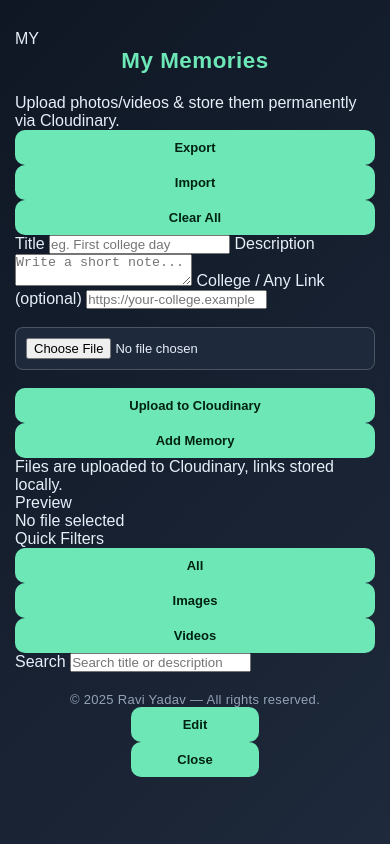
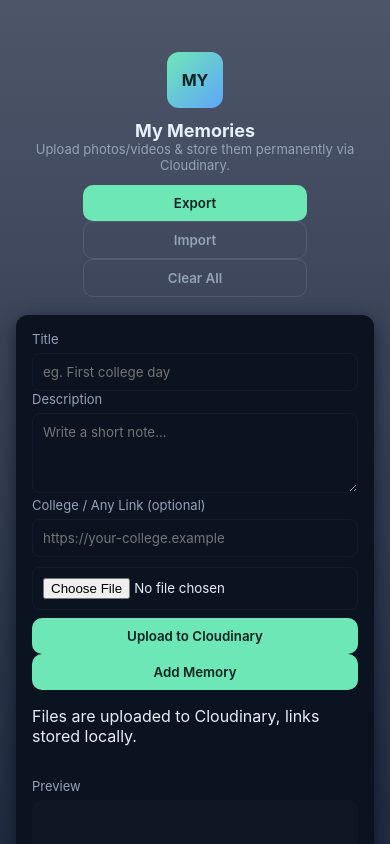
Before and after one commit to cloudmorph01/photovideo-memory, a plain HTML site: page index.html in a window 390 px wide. Shown: the top 844 px of the page. Drawn offline with Linux system fonts and the light colour scheme.

Commit message:
Update CSS styles for layout and design enhancements
Refactor CSS styles for improved layout and design.

```diff
--- a/style.css
+++ b/style.css
@@ -1,166 +1,300 @@
-/* ---------- Global Reset ---------- */
-* {
-  margin: 0;
-  padding: 0;
-  box-sizing: border-box;
+:root {
+  --bg: #0f1724;
+  --card: #0b1220;
+  --accent: #6ee7b7;
+  --muted: #94a3b8;
+  --glass: rgba(255, 255, 255, 0.03);
 }
 
-/* ---------- Body ---------- */
+/* ---------- Global ---------- */
+* {
+  box-sizing: border-box;
+  font-family: Inter, ui-sans-serif, system-ui;
+  scroll-behavior: smooth;
+}
+
 body {
-  background: linear-gradient(135deg, #0f1724, #1e293b);
+  margin: 0;
+  background: linear-gradient(180deg, #4d5569 0%, #071529 100%);
   color: #e6eef8;
-  font-family: "Poppins", sans-serif;
+  min-height: 100vh;
+}
+
+/* ---------- Container ---------- */
+.container {
+  max-width: 980px;
+  margin: 36px auto;
+  padding: 24px;
+}
+
+/* ---------- Header ---------- */
+header {
   display: flex;
-  flex-direction: column;
+  align-items: center;
+  justify-content: space-between;
+  flex-wrap: wrap;
+  gap: 12px;
+  text-align: center;
+}
+
+.logo {
+  width: 56px;
+  height: 56px;
+  border-radius: 12px;
+  background: linear-gradient(135deg, var(--accent), #60a5fa);
+  display: flex;
   align-items: center;
   justify-content: center;
-  min-height: 100vh;
-  padding: 20px;
+  font-weight: 700;
+  color: #022;
 }
 
-/* ---------- Heading ---------- */
-h1 {
-  color: #6ee7b7;
-  text-align: center;
-  font-size: 2rem;
-  margin-bottom: 20px;
-  letter-spacing: 0.5px;
+.brand h1 {
+  margin: 0;
+  font-size: 22px;
 }
 
-/* ---------- Upload Box ---------- */
-.upload-box {
-  background: rgba(255, 255, 255, 0.08);
-  padding: 40px 30px;
-  border-radius: 16px;
-  text-align: center;
-  width: 100%;
-  max-width: 480px;
-  box-shadow: 0 10px 25px rgba(0, 0, 0, 0.4);
-  backdrop-filter: blur(8px);
-  transition: transform 0.3s ease, box-shadow 0.3s ease;
+.brand p {
+  margin: 0;
+  color: var(--muted);
+  font-size: 13px;
 }
 
-.upload-box:hover {
-  transform: translateY(-4px);
-  box-shadow: 0 12px 30px rgba(0, 0, 0, 0.5);
+/* ---------- Card ---------- */
+.card {
+  background: var(--card);
+  padding: 16px;
+  border-radius: 12px;
+  box-shadow: 0 6px 20px rgba(2, 6, 23, 0.6);
+  margin-top: 18px;
 }
 
-/* ---------- File Input ---------- */
-input[type="file"] {
-  margin: 18px 0;
-  padding: 10px;
-  background: #1e293b;
-  color: #e6eef8;
-  border-radius: 8px;
-  border: 1px solid rgba(255, 255, 255, 0.2);
-  width: 100%;
-  font-size: 15px;
-  cursor: pointer;
+/* ---------- Grid Layout ---------- */
+.grid {
+  display: grid;
+  grid-template-columns: 1fr 250px;
+  gap: 16px;
 }
 
-/* ---------- Button ---------- */
-button {
-  background: #6ee7b7;
-  color: #021;
-  padding: 12px 20px;
+/* ---------- Form Elements ---------- */
+label {
+  font-size: 13px;
+  color: var(--muted);
+  margin-bottom: 6px;
+  display: block;
+}
+
+input,
+textarea {
+  width: 100%;
+  padding: 10px;
+  border-radius: 8px;
+  border: 1px solid rgba(255, 255, 255, 0.04);
+  background: transparent;
+  color: inherit;
+}
+
+textarea {
+  min-height: 80px;
+  resize: vertical;
+}
+
+/* ---------- Buttons ---------- */
+.btn {
+  background: var(--accent);
   border: none;
+  padding: 10px 12px;
   border-radius: 10px;
   cursor: pointer;
+  color: #022;
   font-weight: 600;
-  transition: 0.3s ease;
-  width: 100%;
-  font-size: 16px;
+  transition: 0.2s;
 }
 
-button:hover {
+.btn:hover {
   transform: scale(1.05);
-  background: #5ad9a9;
 }
 
-/* ---------- Image Preview ---------- */
-img {
-  margin-top: 16px;
-  max-width: 100%;
-  border-radius: 12px;
-  box-shadow: 0 0 15px rgba(0, 0, 0, 0.4);
-  transition: transform 0.3s ease;
+.btn.ghost {
+  background: transparent;
+  border: 1px solid rgba(255, 255, 255, 0.1);
+  color: var(--muted);
 }
 
-img:hover {
-  transform: scale(1.02);
+/* ---------- File preview & Filters ---------- */
+.file-row,
+.filter-row {
+  display: flex;
+  gap: 8px;
+  align-items: center;
+  margin-top: 10px;
+  flex-wrap: wrap;
 }
 
-/* ---------- URL Box ---------- */
-.url-box {
-  margin-top: 14px;
-  font-size: 15px;
-  word-wrap: break-word;
-  color: #94a3b8;
-  line-height: 1.6;
+.preview-box {
+  border-radius: 10px;
+  background: rgba(255, 255, 255, 0.02);
+  min-height: 180px;
+  display: flex;
+  align-items: center;
+  justify-content: center;
 }
 
-.url-box a {
-  color: #6ee7b7;
-  text-decoration: none;
-  font-weight: 500;
+/* ---------- Memories Grid ---------- */
+.memories {
+  display: grid;
+  grid-template-columns: repeat(auto-fill, minmax(180px, 1fr));
+  gap: 12px;
+  margin-top: 16px;
 }
 
-.url-box a:hover {
-  text-decoration: underline;
+.memory {
+  background: var(--glass);
+  border-radius: 10px;
+  overflow: hidden;
+  position: relative;
+  transition: 0.2s ease;
+}
+
+.memory:hover {
+  transform: translateY(-6px);
+  box-shadow: 0 12px 36px rgba(2, 6, 23, 0.6);
+}
+
+.memory img,
+.memory video {
+  width: 100%;
+  height: 140px;
+  object-fit: cover;
+}
+
+/* ---------- Meta Info ---------- */
+.meta {
+  padding: 10px;
+}
+
+.meta h3 {
+  margin: 0;
+  font-size: 15px;
+}
+
+.meta p {
+  margin: 6px 0 0 0;
+  color: var(--muted);
+  font-size: 13px;
+}
+
+/* ---------- Action Buttons ---------- */
+.actions {
+  position: absolute;
+  top: 8px;
+  right: 8px;
+  display: flex;
+  gap: 6px;
+}
+
+.actions button {
+  background: rgba(0, 0, 0, 0.45);
+  border: none;
+  padding: 6px;
+  border-radius: 8px;
+  color: #fff;
+  cursor: pointer;
 }
 
 /* ---------- Footer ---------- */
 footer {
-  margin-top: 40px;
-  color: #94a3b8;
+  margin-top: 24px;
+  text-align: center;
+  color: var(--muted);
   font-size: 14px;
-  text-align: center;
   letter-spacing: 0.3px;
 }
 
-/* ---------- Mobile View ---------- */
+/* ---------- Modal ---------- */
+.modal {
+  position: fixed;
+  inset: 0;
+  display: none;
+  align-items: center;
+  justify-content: center;
+  background: rgba(3, 6, 12, 0.6);
+  z-index: 30;
+  padding: 20px;
+}
+
+.modal.open {
+  display: flex;
+}
+
+.modal-card {
+  background: #0b1424;
+  padding: 16px;
+  border-radius: 12px;
+  max-width: 900px;
+  width: 100%;
+  max-height: 90vh;
+  overflow: auto;
+}
+
+.modal-media {
+  width: 100%;
+  max-height: 60vh;
+  object-fit: contain;
+  border-radius: 8px;
+}
+
+/* ---------- Responsive Breakpoints ---------- */
+/* Tablet */
+@media (max-width: 1024px) {
+  .grid {
+    grid-template-columns: 1fr 200px;
+  }
+}
+
+/* Mobile */
 @media (max-width: 768px) {
-  body {
-    padding: 30px 15px;
-    justify-content: flex-start;
+  .container {
+    padding: 16px;
   }
 
-  .upload-box {
-    margin-top: 60px;
-    padding: 25px 18px;
-    max-width: 92%;
+  header {
+    flex-direction: column;
+    text-align: center;
   }
 
-  h1 {
-    font-size: 1.6rem;
+  .grid {
+    grid-template-columns: 1fr;
   }
 
-  input[type="file"] {
-    font-size: 13px;
+  .file-row,
+  .filter-row {
+    flex-direction: column;
+    align-items: stretch;
   }
 
-  button {
-    font-size: 14px;
-    padding: 10px 16px;
+  .memory img,
+  .memory video {
+    height: 180px;
+  }
+
+  .btn {
+    width: 100%;
+  }
+}
+
+/* Extra small screens */
+@media (max-width: 480px) {
+  .brand h1 {
+    font-size: 18px;
+  }
+
+  .memory img,
+  .memory video {
+    height: 150px;
   }
 
   footer {
-    margin-top: 20px;
-    font-size: 13px;
+    font-size: 12px;
   }
 }
-
-/* ---------- Extra Small Screens ---------- */
-@media (max-width: 400px) {
-  h1 {
-    font-size: 1.4rem;
-  }
-
-  .upload-box {
-    padding: 20px 15px;
-  }
-
-  button {
-    font-size: 13px;
-  }
-}
```
